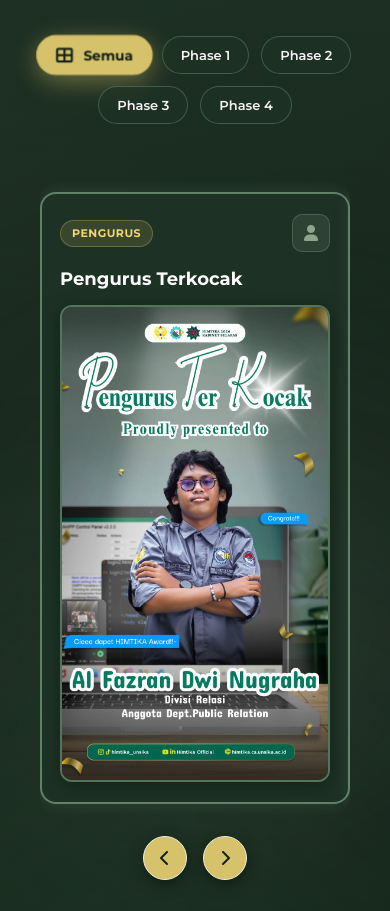
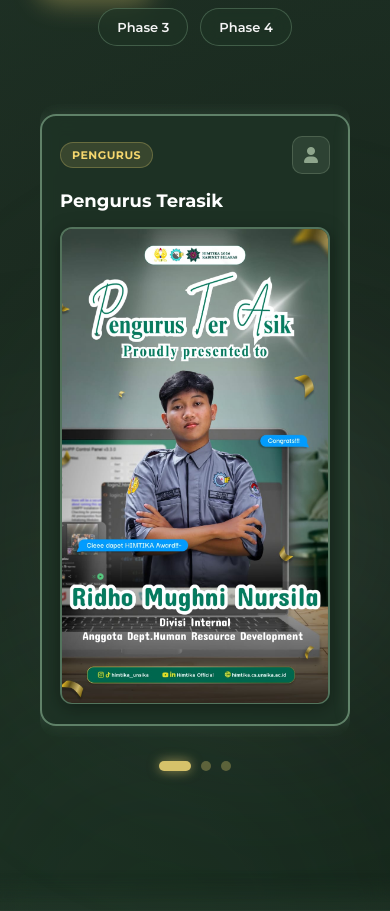
Before and after one commit to sufficientshou/himtika-awards, a plain HTML site: page index.html in a window 390 px wide. Shown: the part 1086-1997 px from the top of the page. Drawn offline with Linux system fonts and the light colour scheme.

Commit message:
feat(awards): replace navigation arrows with mobile dot indicators & optimize slider

```diff
--- a/assets/css/style.css
+++ b/assets/css/style.css
@@ -1980,7 +1980,7 @@ li {
 	}
 }
 
-@media (max-width: 600px) {
+@media (max-width: 768px) {
 	.hero-section {
 		padding: 135px 0 40px;
 	}
@@ -2037,47 +2037,44 @@ li {
 		align-items: center;
 	}
 
-	.awards-slider-controls {
-		display: flex;
+	.awards-dots-container {
+		display: flex !important;
 		align-items: center;
 		justify-content: center;
-		gap: 16px;
-		margin-top: 18px;
+		gap: 10px;
+		margin-top: 24px;
 		width: 100%;
 	}
 
-	.awards-nav-btn {
-		display: flex;
-		position: static;
-		transform: none;
-		width: 44px;
-		height: 44px;
+	.awards-dots-container.hide {
+		display: none !important;
+	}
+
+	.award-dot {
+		width: 10px;
+		height: 10px;
 		border-radius: 50%;
+		background: rgba(214, 194, 106, 0.35);
+		border: none;
+		padding: 0;
+		cursor: pointer;
+		transition: all 0.35s cubic-bezier(0.4, 0, 0.2, 1);
+		outline: none;
+	}
+
+	.award-dot.active {
+		width: 32px;
+		height: 10px;
+		border-radius: 100px;
 		background: #D6C26A;
-		color: #121F17;
-		border: 1px solid #F0EDDB;
-		align-items: center;
-		justify-content: center;
-		font-size: 16px;
-		cursor: pointer;
-		box-shadow: 0 4px 15px rgba(0, 0, 0, 0.4);
-		transition: all 0.3s ease;
-		outline: none;
-	}
-
-	.awards-nav-btn:hover {
-		background: #E5D27C;
-		transform: scale(1.08);
-	}
-
-	.awards-nav-btn:active {
-		transform: scale(0.92);
+		box-shadow: 0 0 12px rgba(214, 194, 106, 0.65);
 	}
 
 	.awards-grid {
 		display: flex !important;
 		flex-wrap: nowrap !important;
-		overflow-x: hidden !important;
+		overflow-x: auto !important;
+		scroll-snap-type: x mandatory !important;
 		-webkit-overflow-scrolling: touch;
 		padding: 10px 0 !important;
 		gap: 0 !important;
@@ -2099,6 +2096,20 @@ li {
 		scroll-snap-stop: always;
 		margin: 0 !important;
 		box-sizing: border-box;
+	}
+
+	.award-card-item:hover .award-card-inner {
+		transform: none !important;
+		box-shadow: none !important;
+		border-color: rgba(150, 195, 160, 0.55) !important;
+		background: rgba(30, 52, 38, 0.8) !important;
+	}
+
+	.award-card-item:hover .award-icon-box {
+		transform: none !important;
+		background: rgba(142, 165, 140, 0.15) !important;
+		border-color: rgba(142, 165, 140, 0.3) !important;
+		color: #8EA58C !important;
 	}
 }
 
@@ -2227,54 +2238,19 @@ li {
 	align-items: center;
 }
 
-.awards-slider-controls {
-	display: flex;
-	align-items: center;
+.awards-dots-container {
+	display: none;
+}
+
+.awards-grid {
+	display: flex;
+	flex-wrap: wrap;
 	justify-content: center;
-	gap: 16px;
-	margin-top: 22px;
-	width: 100%;
-}
-
-.awards-nav-btn {
-	display: inline-flex;
-	align-items: center;
-	justify-content: center;
-	width: 44px;
-	height: 44px;
-	border-radius: 50%;
-	background: #D6C26A;
-	color: #121F17;
-	border: 1px solid #F0EDDB;
-	font-size: 16px;
-	cursor: pointer;
-	box-shadow: 0 4px 15px rgba(0, 0, 0, 0.4);
-	transition: all 0.3s ease;
-	outline: none;
-}
-
-.awards-nav-btn:hover {
-	background: #E5D27C;
-	transform: scale(1.08);
-	box-shadow: 0 6px 20px rgba(214, 194, 106, 0.5);
-}
-
-.awards-nav-btn:active {
-	transform: scale(0.92);
-}
-
-.awards-grid {
-	display: flex;
-	flex-wrap: nowrap;
-	overflow-x: hidden;
-	-webkit-overflow-scrolling: touch;
 	max-width: 980px;
 	margin: 0 auto;
 	gap: 22px;
 	width: 100%;
 	padding: 10px 4px;
-	scrollbar-width: none;
-	-ms-overflow-style: none;
 }
 
 .awards-grid::-webkit-scrollbar {
--- a/assets/js/script.js
+++ b/assets/js/script.js
@@ -218,50 +218,92 @@
 		};
 	}
 
-	function initAwardsSlider() {
+	function initAwardsDots() {
 		var $grid = $('#awardsGrid');
-		var isSliding = false;
+		var $dotsContainer = $('#awardsDots');
 
-		$('#awardsNextBtn').on('click', function(e) {
-			e.preventDefault();
-			if (isSliding) return;
+		function getVisibleCards() {
+			return $grid.find('.award-card-item:not(.hide)');
+		}
 
-			var $visibleCards = $grid.find('.award-card-item:not(.hide)');
-			if ($visibleCards.length <= 1) return;
+		function resetCardOrder() {
+			var $visible = getVisibleCards();
+			if ($visible.length <= 1) return;
 
-			var $firstCard = $visibleCards.first();
-			var cardWidth = $firstCard.outerWidth(true) || 300;
+			var sortedCards = $visible.toArray().sort(function(a, b) {
+				var idxA = parseInt($(a).attr('data-card-index'), 10) || 0;
+				var idxB = parseInt($(b).attr('data-card-index'), 10) || 0;
+				return idxA - idxB;
+			});
 
-			isSliding = true;
-			$grid.stop(true, true).animate({
-				scrollLeft: $grid.scrollLeft() + cardWidth
-			}, 420, 'smoothSlide', function() {
-				$grid.append($firstCard);
-				$grid.scrollLeft($grid.scrollLeft() - cardWidth);
-				isSliding = false;
+			$.each(sortedCards, function(i, el) {
+				$grid.append(el);
 			});
+
+			$grid.scrollLeft(0);
+		}
+
+		function updateActiveDot() {
+			var $visible = getVisibleCards();
+			if (!$visible.length) return;
+
+			var cardWidth = $visible.first().outerWidth(true) || $grid.width();
+			if (!cardWidth) return;
+
+			var scrollPos = $grid.scrollLeft();
+			var activeIndex = Math.round(scrollPos / cardWidth);
+
+			if (activeIndex < 0) activeIndex = 0;
+			if (activeIndex >= $visible.length) activeIndex = $visible.length - 1;
+
+			$dotsContainer.find('.award-dot').removeClass('active');
+			$dotsContainer.find('.award-dot').eq(activeIndex).addClass('active');
+		}
+
+		function renderDots() {
+			$dotsContainer.empty();
+			resetCardOrder();
+			var $visibleCards = getVisibleCards();
+
+			if ($visibleCards.length <= 1) {
+				$dotsContainer.addClass('hide');
+				return;
+			} else {
+				$dotsContainer.removeClass('hide');
+			}
+
+			$visibleCards.each(function(i) {
+				var $dot = $('<button>', {
+					class: 'award-dot' + (i === 0 ? ' active' : ''),
+					'data-dot-index': i,
+					'aria-label': 'Go to card ' + (i + 1)
+				});
+
+				$dot.on('click', function(e) {
+					e.preventDefault();
+					var cardWidth = $visibleCards.first().outerWidth(true) || $grid.width();
+					$grid.stop(true, true).animate({
+						scrollLeft: i * cardWidth
+					}, 350);
+				});
+
+				$dotsContainer.append($dot);
+			});
+
+			updateActiveDot();
+		}
+
+		$grid.off('scroll.dots').on('scroll.dots', function() {
+			updateActiveDot();
 		});
 
-		$('#awardsPrevBtn').on('click', function(e) {
-			e.preventDefault();
-			if (isSliding) return;
+		$('.awards-tab-btn').off('click.dots').on('click.dots', function() {
+			setTimeout(function() {
+				renderDots();
+			}, 350);
+		});
 
-			var $visibleCards = $grid.find('.award-card-item:not(.hide)');
-			if ($visibleCards.length <= 1) return;
-
-			var $lastCard = $visibleCards.last();
-			var cardWidth = $lastCard.outerWidth(true) || 300;
-
-			isSliding = true;
-			$grid.prepend($lastCard);
-			$grid.scrollLeft($grid.scrollLeft() + cardWidth);
-
-			$grid.stop(true, true).animate({
-				scrollLeft: $grid.scrollLeft() - cardWidth
-			}, 420, 'smoothSlide', function() {
-				isSliding = false;
-			});
-		});
+		renderDots();
 	}
 
 	function initCardLightbox() {
@@ -302,7 +344,7 @@
 		handlePreloader();
 		initTypewriter();
 		initAwardTabs();
-		initAwardsSlider();
+		initAwardsDots();
 		initCardLightbox();
 	});
 
--- a/index.html
+++ b/index.html
@@ -4,7 +4,7 @@
 <head>
     <meta charset="utf-8">
     <title>Himtika Awards - Himpunan Mahasiswa Informatika Unsika</title>
-    <link href="assets/css/style.css" rel="stylesheet">
+    <link href="assets/css/style.css?v=1.4" rel="stylesheet">
     <link href="assets/css/responsive.css" rel="stylesheet">
     <link href="assets/css/animated.css" rel="stylesheet">
     <link href="assets/css/scrollbar.css" rel="stylesheet">
@@ -208,7 +208,7 @@
                 </div>
                 <div class="hero-image-col">
                     <div class="hero-image-wrapper">
-                        <img src="assets/img/pilduy.png" alt="HIMTIKA Awards Trophy" class="hero-pildun-img" />
+                        <img src="assets/img/pialuy.png" alt="HIMTIKA Awards Trophy" class="hero-pildun-img" />
                     </div>
                 </div>
             </div>
@@ -247,7 +247,7 @@
 
                     <div class="awards-slider-wrapper">
                         <div class="awards-grid" id="awardsGrid">
-                            <div class="award-card-item" data-category="phase1">
+                            <div class="award-card-item" data-category="phase1" data-card-index="0">
                                 <div class="award-card-inner">
                                     <div class="award-card-top">
                                         <span class="award-badge">Pengurus</span>
@@ -260,7 +260,7 @@
                                 </div>
                             </div>
 
-                            <div class="award-card-item" data-category="phase1">
+                            <div class="award-card-item" data-category="phase1" data-card-index="1">
                                 <div class="award-card-inner">
                                     <div class="award-card-top">
                                         <span class="award-badge">Pengurus</span>
@@ -273,7 +273,7 @@
                                 </div>
                             </div>
 
-                            <div class="award-card-item" data-category="phase1">
+                            <div class="award-card-item" data-category="phase1" data-card-index="2">
                                 <div class="award-card-inner">
                                     <div class="award-card-top">
                                         <span class="award-badge">Pengurus</span>
@@ -335,14 +335,7 @@
                             </div>
                         </div>
 
-                        <div class="awards-slider-controls">
-                            <button class="awards-nav-btn prev-btn" id="awardsPrevBtn" aria-label="Previous card">
-                                <i class="fas fa-chevron-left"></i>
-                            </button>
-                            <button class="awards-nav-btn next-btn" id="awardsNextBtn" aria-label="Next card">
-                                <i class="fas fa-chevron-right"></i>
-                            </button>
-                        </div>
+                        <div class="awards-dots-container" id="awardsDots"></div>
                     </div>
                 </div>
             </div>
@@ -518,7 +511,7 @@
     </div>
     <script src="assets/js/jquery.js"></script>
     <script src="assets/js/scrollbar.js"></script>
-    <script src="assets/js/script.js"></script>
+    <script src="assets/js/script.js?v=1.7"></script>
 
 </body>
 
```
Also changed, not shown: assets/img/pialuy.png (added).
